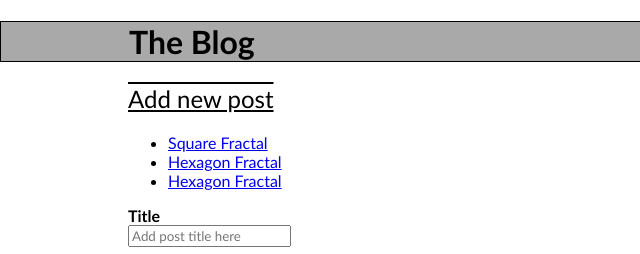
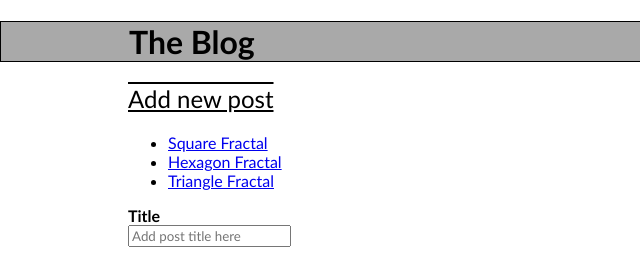
Before and after one commit to szsed/szsed.github.io, a plain HTML site: page index.html in a window 1280 px wide. Shown: the top 254 px of the page, 0-640 px from the left. Drawn offline with Linux system fonts and the light colour scheme.

Commit message:
index.html triangle link fix

```diff
--- a/index.html
+++ b/index.html
@@ -25,7 +25,7 @@
                 <a href="./hexagon-fractal.html">Hexagon Fractal</a>
             </li>
             <li>
-                <a href="./fractals/triangle-fractal.html">Hexagon Fractal</a>
+                <a href="./fractals/triangle-fractal.html">Triangle Fractal</a>
             </li>
         </ul>
 
```
